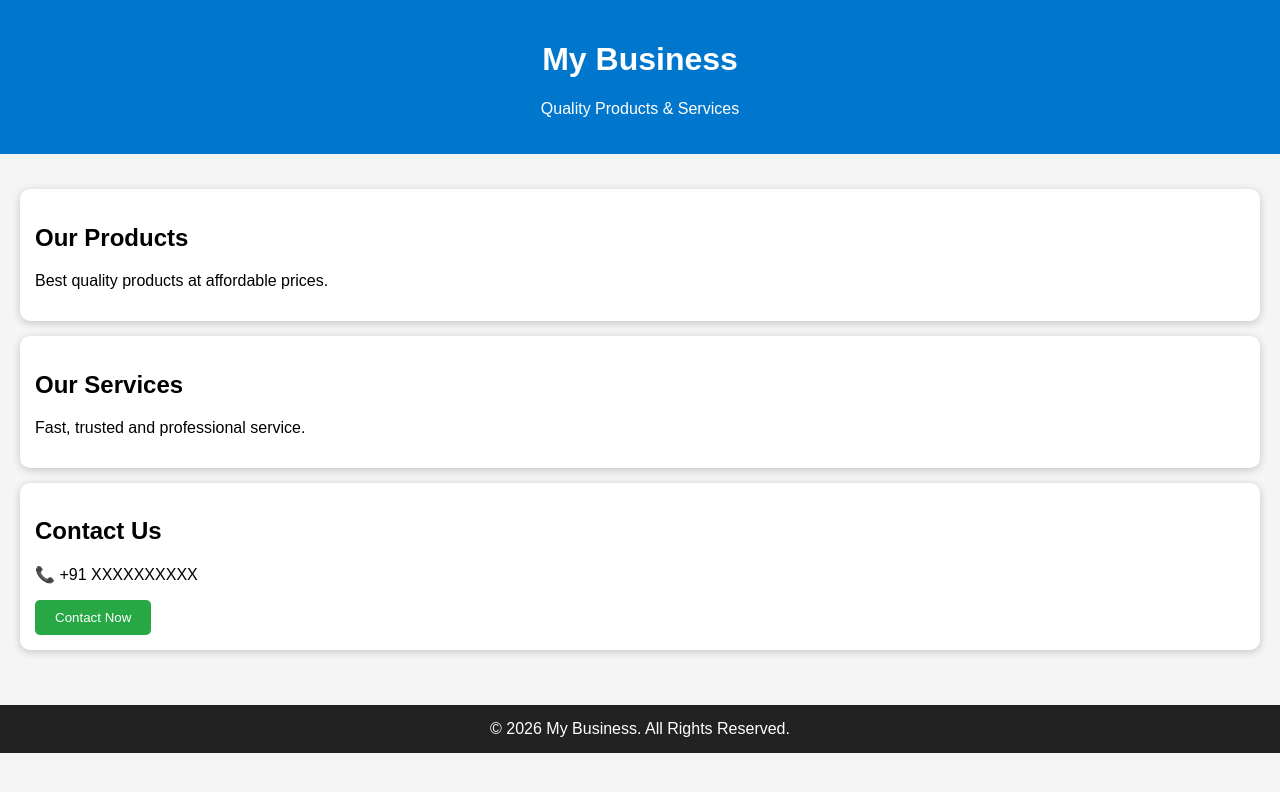
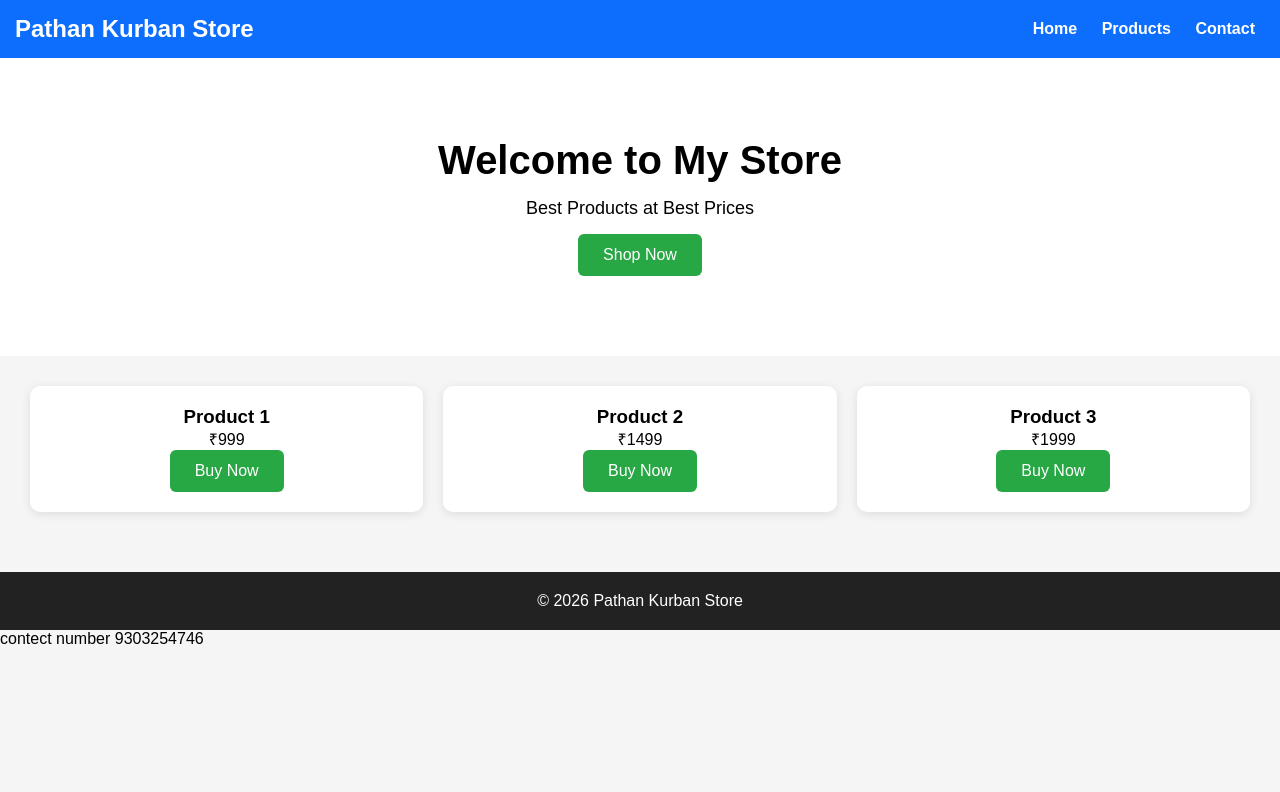
Before and after one commit to pathankurban63/Products, a plain HTML site: page index.html in a window 1280 px wide. Drawn offline with Linux system fonts and the light colour scheme.

Commit message:
Update index.html

```diff
--- a/index.html
+++ b/index.html
@@ -3,73 +3,110 @@
 <head>
 <meta charset="UTF-8">
 <meta name="viewport" content="width=device-width, initial-scale=1.0">
-<title>My Business</title>
+<title>Pathan Kurban Store</title>
 <style>
-body{
-font-family:Arial,sans-serif;
-margin:0;
-background:#f5f5f5;
+*{margin:0;padding:0;box-sizing:border-box;}
+body{font-family:Arial,sans-serif;background:#f5f5f5;}
+header{
+background:#0d6efd;
+color:white;
+padding:15px;
+display:flex;
+justify-content:space-between;
+align-items:center;
 }
-header{
-background:#0077cc;
+nav a{
 color:white;
-padding:20px;
+text-decoration:none;
+margin:0 10px;
+font-weight:bold;
+}
+.hero{
 text-align:center;
+padding:80px 20px;
+background:white;
 }
-section{
-padding:20px;
+.hero h1{
+font-size:40px;
+}
+.hero p{
+margin:15px 0;
+font-size:18px;
+}
+.btn{
+background:#28a745;
+color:white;
+padding:12px 25px;
+border-radius:6px;
+text-decoration:none;
+display:inline-block;
+}
+.products{
+display:grid;
+grid-template-columns:repeat(auto-fit,minmax(220px,1fr));
+gap:20px;
+padding:30px;
 }
 .card{
 background:white;
-padding:15px;
-margin:15px 0;
+padding:20px;
 border-radius:10px;
-box-shadow:0 2px 8px rgba(0,0,0,.2);
+box-shadow:0 2px 10px rgba(0,0,0,.1);
+text-align:center;
+}
+.card img{
+width:100%;
+border-radius:10px;
 }
 footer{
 background:#222;
 color:white;
 text-align:center;
-padding:15px;
-margin-top:20px;
-}
-button{
-background:#28a745;
-color:white;
-padding:10px 20px;
-border:none;
-border-radius:5px;
+padding:20px;
+margin-top:30px;
 }
 </style>
 </head>
 <body>
 
 <header>
-<h1>My Business</h1>
-<p>Quality Products & Services</p>
+<h2>Pathan Kurban Store</h2>
+<nav>
+<a href="#">Home</a>
+<a href="#">Products</a>
+<a href="#">Contact</a>
+</nav>
 </header>
 
-<section>
+<section class="hero">
+<h1>Welcome to My Store</h1>
+<p>Best Products at Best Prices</p>
+<a class="btn" href="#">Shop Now</a>
+</section>
+
+<section class="products">
 <div class="card">
-<h2>Our Products</h2>
-<p>Best quality products at affordable prices.</p>
+<h3>Product 1</h3>
+<p>₹999</p>
+<a class="btn" href="#">Buy Now</a>
 </div>
 
 <div class="card">
-<h2>Our Services</h2>
-<p>Fast, trusted and professional service.</p>
+<h3>Product 2</h3>
+<p>₹1499</p>
+<a class="btn" href="#">Buy Now</a>
 </div>
 
 <div class="card">
-<h2>Contact Us</h2>
-<p>📞 +91 XXXXXXXXXX</p>
-<button>Contact Now</button>
+<h3>Product 3</h3>
+<p>₹1999</p>
+<a class="btn" href="#">Buy Now</a>
 </div>
 </section>
 
 <footer>
-© 2026 My Business. All Rights Reserved.
+© 2026 Pathan Kurban Store
 </footer>
 
 </body>
-</html>
+</html>contect number 9303254746
```
